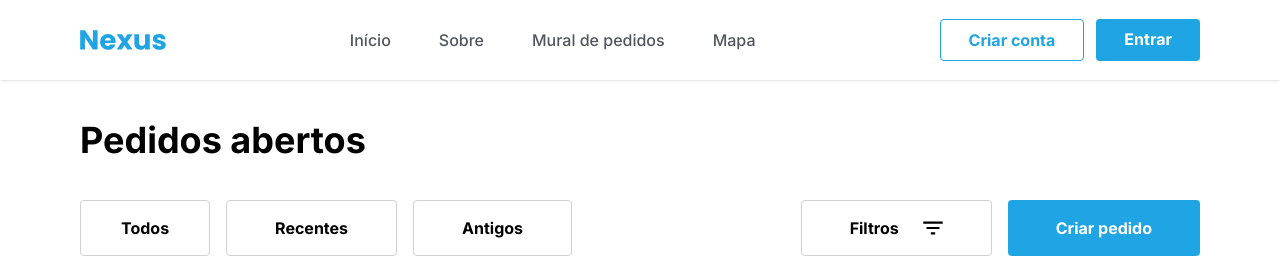
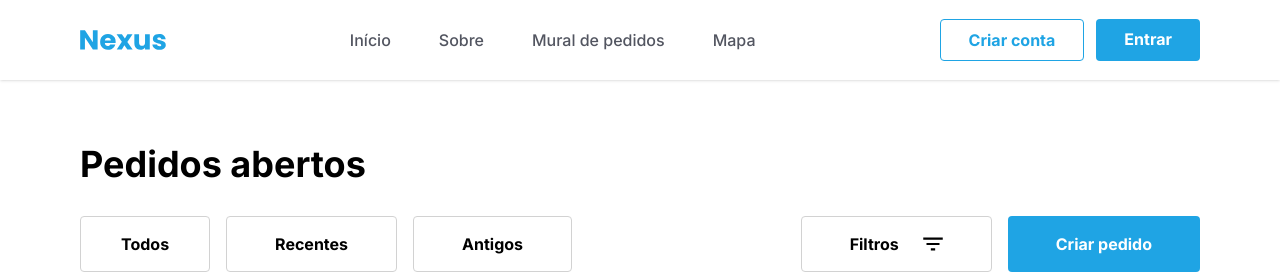
Before and after one commit to enzomurayama/nexus, a React (Vite) app in the folder frontend/: page /mural in a window 1280 px wide. Shown: the top 274 px of the page. Built offline with nearby package versions, Linux system fonts and the light colour scheme; no server answers.

Commit message:
style: mural padding and margin

```diff
--- a/frontend/src/pages/Mural.jsx
+++ b/frontend/src/pages/Mural.jsx
@@ -26,7 +26,7 @@ const Mural = () => {
   return (
     <div className="min-h-screen flex flex-col">
       <Header/>
-      <h2 className="text-3xl sm:text-4xl font-bold px-20 my-10">Pedidos abertos</h2>
+      <h2 className="text-3xl sm:text-4xl font-bold mt-16 mb-8 px-10 lg:px-20">Pedidos abertos</h2>
       <Filtros />
       <div className="flex-grow grid grid-cols-1 mt-16 mb-16 gap-8 px-10 lg:px-20 lg:grid-cols-2 xl:grid-cols-3 2xl:gap-16">
         {pedidos.map((pedido, index) => (
```
